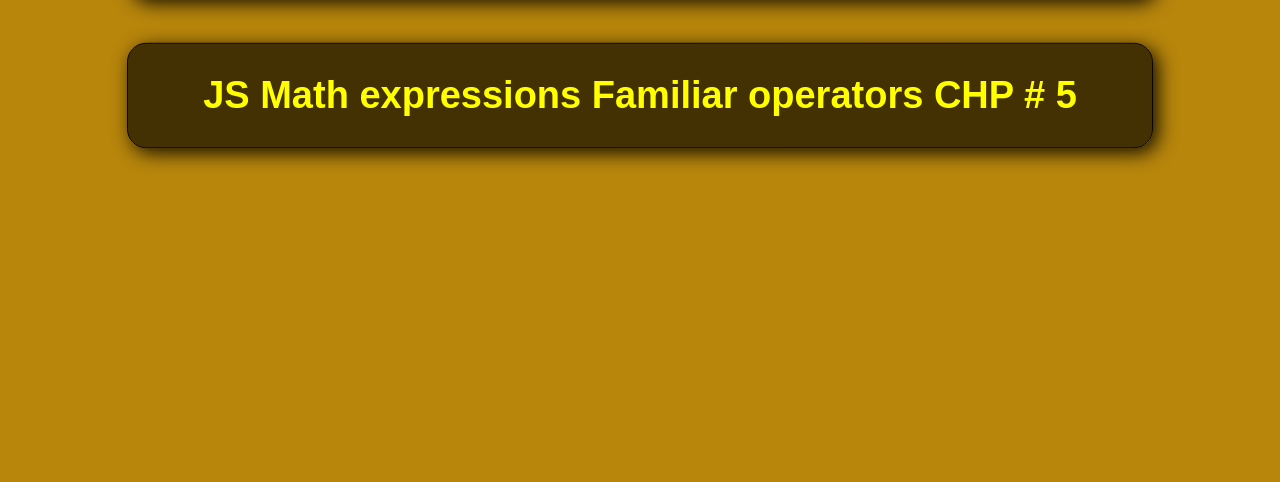
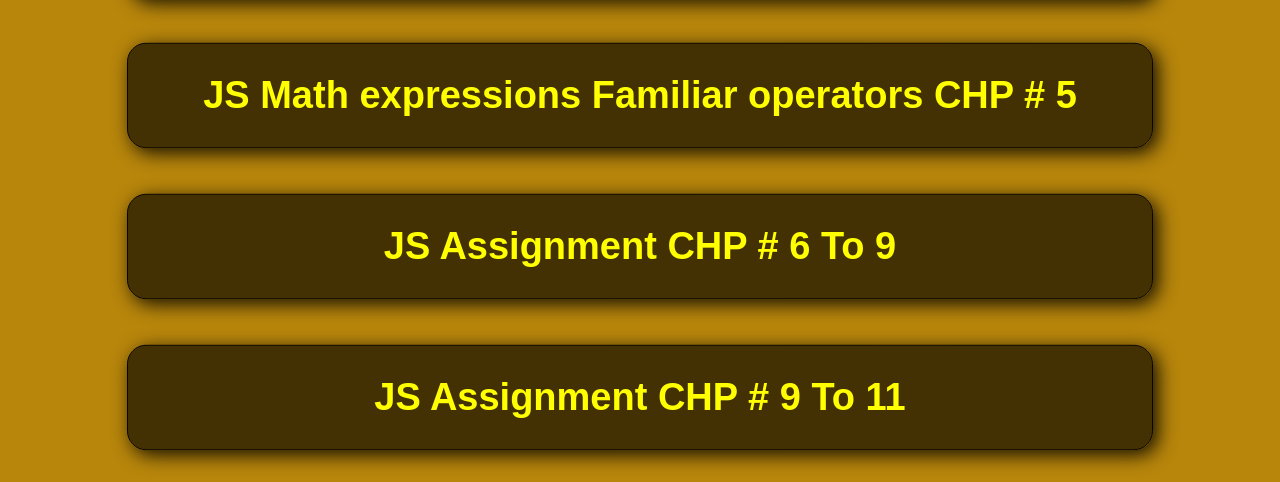
Before and after one commit to DeveloperAqeel/SMIT-JS-Assignment, a plain HTML site: page index.html in a window 1280 px wide. Shown: the part 672-1154 px from the top of the page. Before the commit the page ends 853 px from the top, so only its background shows below. Drawn offline with Linux system fonts and the light colour scheme.

Commit message:
Add files via upload

```diff
--- a/Style.css
+++ b/Style.css
@@ -95,6 +95,28 @@ body{
     font-size: 20px;
     text-align: center;
 }
+.box6{
+    background-color: rgba(0, 0, 0, 0.637);
+    border: 1px solid black;
+    border-radius: 20px;
+    padding: 5px 20px;
+    box-shadow: 5px 5px 20px rgba(0, 0, 0, 0.9);
+    font-size: 20px;
+    text-align: center;
+    animation: Badgetransform 1.0s ease-in-out infinite alternate;
+
+}
+.box7{
+    background-color: rgba(0, 0, 0, 0.637);
+    border: 1px solid black;
+    border-radius: 20px;
+    padding: 5px 20px;
+    box-shadow: 5px 5px 20px rgba(0, 0, 0, 0.9);
+    font-size: 20px;
+    text-align: center;
+    animation: Badgetransform 1.0s ease-in-out infinite alternate;
+
+}
 a{
     width: 100%;
     padding: 10px 0;
--- a/index.html
+++ b/index.html
@@ -18,11 +18,13 @@
         </ul>
     </nav>
     <div class="main">
-        <a href="chp1.html"><div class="box1"> <h1>JS Alert  CHAPTER # 1</h1></div></a>
+        <a href="chp1.html"><div class="box1"><h1>JS Alert  CHP # 1</h1></div></a>
         <a href="chp2.html"><div class="box2"><h1>JS Variables for Strings CHP # 2</h1></div></a>
         <a href="chp3.html"><div class="box3"><h1>JS Variables for Numbers CHP # 3</h1></div></a>
         <a href="chp4.html"><div class="box4"><h1>JS Variable Names Legal and Illegal CHP # 4</h1></div></a>
         <a href="chp5.html"><div class="box5"><h1>JS Math expressions Familiar operators CHP # 5</h1></div></a>
+        <a href="chp 6 to 9.html"><div class="box6"><h1>JS Assignment CHP # 6 To 9</h1></div></a>
+        <a href="chp 9 to 11.html"><div class="box7"><h1>JS Assignment CHP # 9 To 11</h1></div></a>
     </div>
     <script src="Script.js"></script>
 </body>
```
